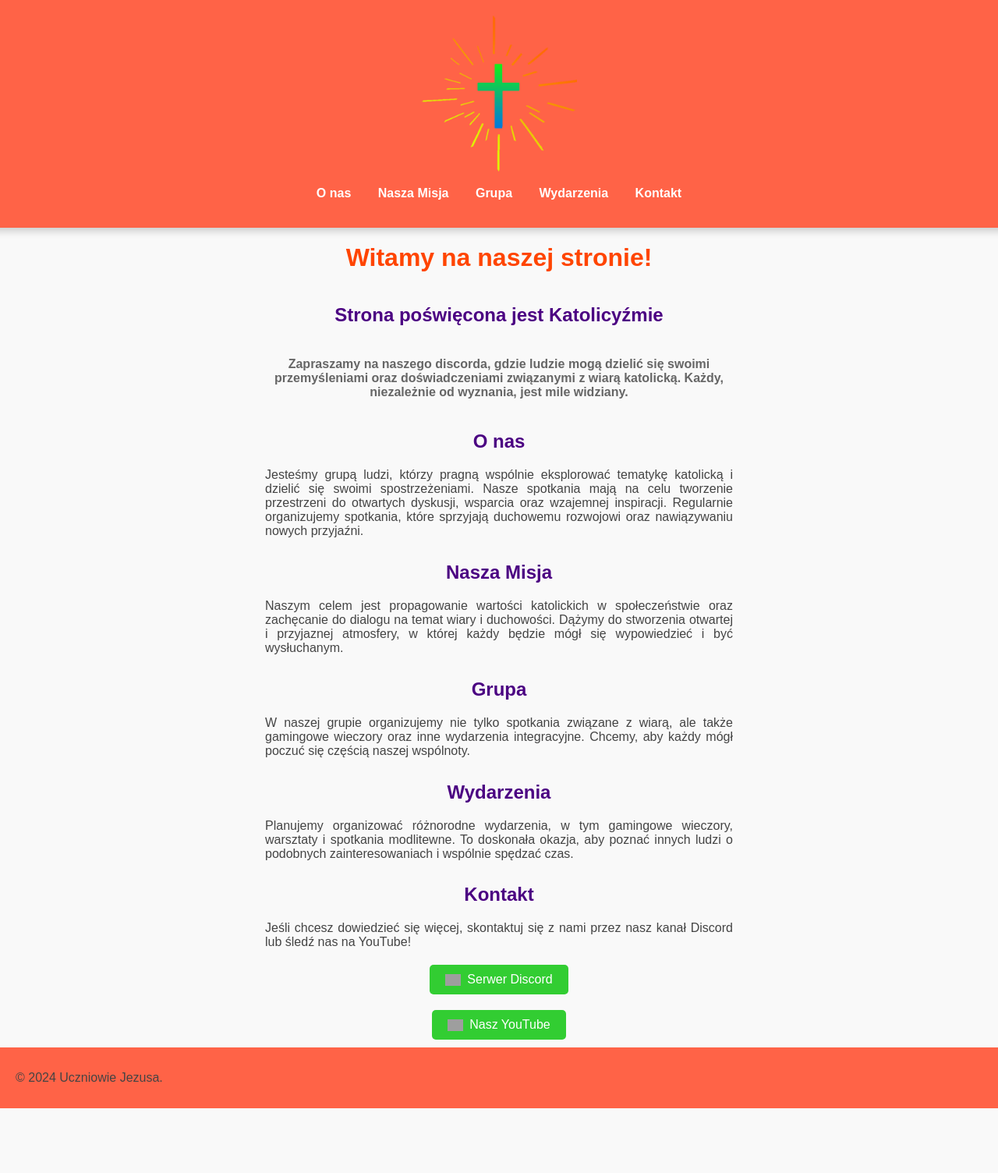
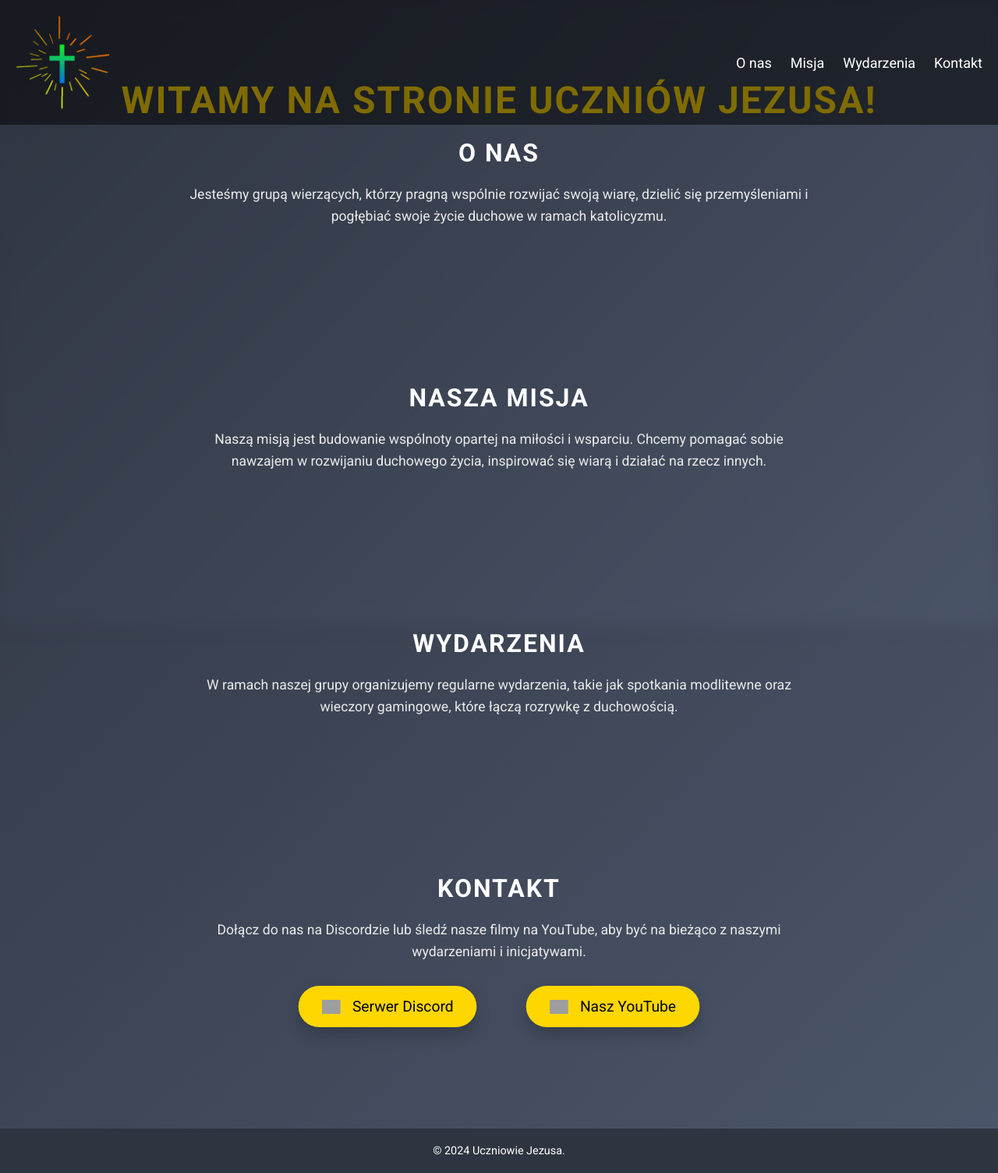
Before and after one commit to Jacobeagle/krzew-zycia, a plain HTML site: page index.html in a window 1280 px wide. Shown: the whole page at 78% size. Before the commit the page ends 1421 px from the top, so only its background shows below. Drawn offline with Linux system fonts and the light colour scheme; grey boxes are pictures that could not be loaded.

Commit message:
Update index.html

```diff
--- a/index.html
+++ b/index.html
@@ -1,183 +1,244 @@
 <!DOCTYPE html>
 <html lang="pl">
 <head>
-    <link rel="icon" href="logo.png">
     <meta charset="UTF-8">
     <meta name="viewport" content="width=device-width, initial-scale=1.0">
     <title>Uczniowie Jezusa</title>
-    <meta name="description" content="Strona poświęcona grupie ludzi zainteresowanych katolicyzmem. Dołącz do nas na Discordzie, aby dzielić się przemyśleniami i doświadczeniami związanymi z wiarą katolicką.">
-    <meta name="keywords" content="katolicyzm, grupa, wiara, społeczność, Discord, Uczniowie Jezusa, gaming, wspólnota, modlitwa, rozmowy, religia, wartości, edukacja, wydarzenia, duchowość, chrześcijaństwo, integracja, wsparcie, doświadczenie, prelekcje, warsztaty, przyjaźń, spotkania, hobbystyczne, zainteresowania, rozwój osobisty, katolickie, nauki, Biblia, dialog, porady, pytania, inspiracje, odpowiedzi, mentoring, wspólne gry">
-    <meta name="author" content="Uczniowie Jezusa">
-    <meta name="robots" content="index, follow">
-    <meta name="language" content="pl">
-    <meta name="rating" content="General">
-    <meta name="theme-color" content="#FF6347"> <!-- Kolor pomidora -->
-    <meta property="og:title" content="Uczniowie Jezusa">
-    <meta property="og:description" content="Strona poświęcona grupie ludzi zainteresowanych katolicyzmem.">
-    <meta property="og:type" content="website">
-    <meta property="og:url" content="https://twojastrona.pl">
-    <meta property="og:image" content="logo.png">
-    <meta property="og:site_name" content="Uczniowie Jezusa">
-    <meta name="twitter:card" content="summary_large_image">
-    <meta name="twitter:title" content="Uczniowie Jezusa">
-    <meta name="twitter:description" content="Dołącz do naszej grupy i wspólnie eksploruj tematykę katolicką.">
-    <meta name="twitter:image" content="logo.png">
-    <meta name="twitter:site" content="@UczniowieJezusa">
-    <meta name="twitter:creator" content="@UczniowieJezusa">
+    <meta name="description" content="Grupa katolicka, która organizuje spotkania, gamingowe wieczory i wspiera duchowy rozwój. Dołącz do nas na Discordzie i YouTube.">
+    <meta name="keywords" content="katolicyzm, chrześcijaństwo, duchowość, modlitwa, gaming, Discord, YouTube, wspólnota">
+
+    <!-- Google Fonts -->
+    <link href="https://fonts.googleapis.com/css2?family=Roboto:wght@400;700&display=swap" rel="stylesheet">
+
     <style>
-        body {
-            font-family: 'Arial', sans-serif;
-            background-color: #f9f9f9; /* Jasne tło */
-            color: #333;
+        * {
             margin: 0;
             padding: 0;
+            box-sizing: border-box;
+        }
+
+        body {
+            font-family: 'Roboto', sans-serif;
+            color: #ffffff;
+            background: linear-gradient(135deg, #2e3440, #4c566a);
+            overflow-x: hidden;
+        }
+
+        /* Animowane tło */
+        body::before {
+            content: '';
+            position: absolute;
+            top: 0;
+            left: 0;
+            width: 100%;
+            height: 100%;
+            background: linear-gradient(135deg, rgba(46, 52, 64, 0.8), rgba(76, 86, 106, 0.8));
+            z-index: -1;
+            filter: blur(10px);
+            animation: gradientBackground 10s ease infinite;
+        }
+
+        @keyframes gradientBackground {
+            0% {background-position: 0 0;}
+            50% {background-position: 100% 100%;}
+            100% {background-position: 0 0;}
+        }
+
+        header {
             display: flex;
-            flex-direction: column;
+            justify-content: space-between;
             align-items: center;
+            padding: 20px;
+            background: rgba(0, 0, 0, 0.5);
+            position: fixed;
+            width: 100%;
+            z-index: 1000;
+            transition: background 0.5s, transform 0.5s ease;
+            animation: slideDown 1s ease-in-out;
+        }
+
+        header img {
+            width: 120px;
+            transition: transform 0.5s ease;
+        }
+
+        header img:hover {
+            transform: rotate(360deg);
+        }
+
+        nav a {
+            margin-left: 20px;
+            color: #FFFFFF;
+            text-decoration: none;
+            font-size: 18px;
+            transition: color 0.3s ease, transform 0.5s ease;
+        }
+
+        nav a:hover {
+            color: #FFD700;
+            transform: scale(1.1);
+        }
+
+        header.scrolled {
+            background: rgba(0, 0, 0, 0.8);
+        }
+
+        section {
             text-align: center;
+            padding: 100px 20px;
+            animation: fadeIn 1.5s ease;
         }
-        header {
-            background-color: #FF6347; /* Kolor pomidora */
-            width: 100%;
-            padding: 20px;
-            box-shadow: 0 4px 10px rgba(0, 0, 0, 0.2);
-            position: relative;
-            animation: fadeIn 1s; /* Animacja wejścia */
+
+        h1, h2 {
+            text-transform: uppercase;
+            letter-spacing: 2px;
+            font-weight: 700;
+            margin-bottom: 20px;
+            opacity: 0;
+            animation: fadeInUp 1s ease forwards;
         }
-        img.logo {
-            width: 200px;
-            height: auto;
+
+        h1 {
+            font-size: 3em;
+            color: #FFD700;
+            animation-delay: 0.2s;
         }
-        nav {
-            margin: 15px 0;
+
+        h2 {
+            font-size: 2em;
+            color: #FFFFFF;
+            animation-delay: 0.4s;
         }
-        nav a {
-            color: white;
-            margin: 0 15px;
-            text-decoration: none;
-            font-weight: bold;
-            transition: color 0.3s, transform 0.3s; /* Przejrzystość i transformacja */
+
+        p {
+            max-width: 800px;
+            margin: 0 auto;
+            color: #eaeaea;
+            font-size: 1.1em;
+            line-height: 1.6;
+            opacity: 0;
+            animation: fadeIn 2s ease forwards;
+            animation-delay: 0.6s;
         }
-        nav a:hover {
-            color: #FFD700; /* Złoty kolor przy najechaniu */
-            transform: scale(1.1); /* Powiększenie przy najechaniu */
+
+        /* Animacje fade-in i fade-in-up */
+        @keyframes fadeIn {
+            0% {opacity: 0;}
+            100% {opacity: 1;}
         }
-        h1 {
-            color: #FF4500; /* Ciemniejszy kolor pomidora */
-            margin-top: 20px;
-            animation: slideIn 1s; /* Animacja wejścia */
+
+        @keyframes fadeInUp {
+            0% {opacity: 0; transform: translateY(30px);}
+            100% {opacity: 1; transform: translateY(0);}
         }
-        h2 {
-            color: #4B0082; /* Indygo */
-            animation: fadeIn 1s;
+
+        @keyframes slideDown {
+            0% {transform: translateY(-100%);}
+            100% {transform: translateY(0);}
         }
-        h4 {
-            color: #666;
-            max-width: 600px;
-            margin: 20px;
-        }
-        p {
-            max-width: 600px;
-            text-align: justify;
-            margin: 10px 20px;
-            color: #444;
-            animation: fadeIn 1s; /* Animacja wejścia */
-        }
+
         .button {
             display: inline-flex;
             align-items: center;
-            background-color: #32CD32; /* Zielony przycisk */
-            color: white;
-            padding: 10px 20px;
+            padding: 15px 30px;
+            margin: 30px;
+            background: #FFD700;
+            color: #000000;
+            font-size: 1.2em;
             border: none;
-            border-radius: 5px;
-            font-size: 16px;
+            border-radius: 50px;
             cursor: pointer;
-            transition: background-color 0.3s, transform 0.3s; /* Przejrzystość i transformacja */
-            margin: 10px;
             text-decoration: none;
+            transition: transform 0.3s, background-color 0.3s, box-shadow 0.5s ease;
+            box-shadow: 0px 10px 20px rgba(0, 0, 0, 0.2);
+            animation: pulse 2s infinite;
         }
+
         .button:hover {
-            background-color: #228B22; /* Ciemniejszy odcień zielonego przy najechaniu */
-            transform: scale(1.05); /* Powiększenie przy najechaniu */
+            transform: translateY(-5px) scale(1.1);
+            background-color: #FFA500;
+            box-shadow: 0px 15px 25px rgba(0, 0, 0, 0.4);
         }
+
         .button img {
-            width: 20px;
-            margin-right: 8px;
+            margin-right: 15px;
+            width: 24px;
         }
+
+        @keyframes pulse {
+            0% {transform: scale(1);}
+            50% {transform: scale(1.05);}
+            100% {transform: scale(1);}
+        }
+
         footer {
-            margin-top: auto;
+            background: #2e3440;
+            color: #FFFFFF;
             padding: 20px;
             text-align: center;
-            background-color: #FF6347; /* Kolor pomidora */
-            color: white;
-            width: 100%;
+            font-size: 0.9em;
+            animation: fadeIn 2s ease;
         }
-        @keyframes fadeIn {
-            from { opacity: 0; }
-            to { opacity: 1; }
+
+        /* Animacja smooth scroll */
+        html {
+            scroll-behavior: smooth;
         }
-        @keyframes slideIn {
-            from { transform: translateY(-20px); opacity: 0; }
-            to { transform: translateY(0); opacity: 1; }
-        }
+
     </style>
+
     <script>
-        function otworzLink(url) {
-            window.open(url, "_blank"); // Otwiera link w nowej karcie
-        }
+        window.onscroll = function() {
+            const header = document.querySelector('header');
+            if (window.pageYOffset > 50) {
+                header.classList.add('scrolled');
+            } else {
+                header.classList.remove('scrolled');
+            }
+        };
     </script>
 </head>
+
 <body>
     <header>
-        <img src="logo.png" alt="Logo Mojej Strony" class="logo">
+        <img src="logo.png" alt="Logo strony">
         <nav>
             <a href="#about">O nas</a>
-            <a href="#mission">Nasza Misja</a>
-            <a href="#community">Grupa</a>
+            <a href="#mission">Misja</a>
             <a href="#events">Wydarzenia</a>
             <a href="#contact">Kontakt</a>
         </nav>
     </header>
 
-    <h1>Witamy na naszej stronie!</h1>
-    <h2>Strona poświęcona jest Katolicyźmie</h2>
-    <h4>Zapraszamy na naszego discorda, gdzie ludzie mogą dzielić się swoimi przemyśleniami oraz doświadczeniami związanymi z wiarą katolicką. Każdy, niezależnie od wyznania, jest mile widziany.</h4>
-
     <section id="about">
+        <h1>Witamy na stronie Uczniów Jezusa!</h1>
         <h2>O nas</h2>
-        <p>Jesteśmy grupą ludzi, którzy pragną wspólnie eksplorować tematykę katolicką i dzielić się swoimi spostrzeżeniami. Nasze spotkania mają na celu tworzenie przestrzeni do otwartych dyskusji, wsparcia oraz wzajemnej inspiracji. Regularnie organizujemy spotkania, które sprzyjają duchowemu rozwojowi oraz nawiązywaniu nowych przyjaźni.</p>
+        <p>Jesteśmy grupą wierzących, którzy pragną wspólnie rozwijać swoją wiarę, dzielić się przemyśleniami i pogłębiać swoje życie duchowe w ramach katolicyzmu.</p>
     </section>
 
     <section id="mission">
         <h2>Nasza Misja</h2>
-        <p>Naszym celem jest propagowanie wartości katolickich w społeczeństwie oraz zachęcanie do dialogu na temat wiary i duchowości. Dążymy do stworzenia otwartej i przyjaznej atmosfery, w której każdy będzie mógł się wypowiedzieć i być wysłuchanym.</p>
-    </section>
-
-    <section id="community">
-        <h2>Grupa</h2>
-        <p>W naszej grupie organizujemy nie tylko spotkania związane z wiarą, ale także gamingowe wieczory oraz inne wydarzenia integracyjne. Chcemy, aby każdy mógł poczuć się częścią naszej wspólnoty.</p>
+        <p>Naszą misją jest budowanie wspólnoty opartej na miłości i wsparciu. Chcemy pomagać sobie nawzajem w rozwijaniu duchowego życia, inspirować się wiarą i działać na rzecz innych.</p>
     </section>
 
     <section id="events">
         <h2>Wydarzenia</h2>
-        <p>Planujemy organizować różnorodne wydarzenia, w tym gamingowe wieczory, warsztaty i spotkania modlitewne. To doskonała okazja, aby poznać innych ludzi o podobnych zainteresowaniach i wspólnie spędzać czas.</p>
+        <p>W ramach naszej grupy organizujemy regularne wydarzenia, takie jak spotkania modlitewne oraz wieczory gamingowe, które łączą rozrywkę z duchowością.</p>
     </section>
 
     <section id="contact">
         <h2>Kontakt</h2>
-        <p>Jeśli chcesz dowiedzieć się więcej, skontaktuj się z nami przez nasz kanał Discord lub śledź nas na YouTube!</p>
+        <p>Dołącz do nas na Discordzie lub śledź nasze filmy na YouTube, aby być na bieżąco z naszymi wydarzeniami i inicjatywami.</p>
+        <a href="https://discord.gg/6CzB9uKZC3" class="button">
+            <img src="https://seeklogo.com/images/D/discord-black-logo-733DD6B9B0-seeklogo.com.png" alt="Discord Logo"> Serwer Discord
+        </a>
+        <a href="https://www.youtube.com/@UczniowieJezusa" class="button">
+            <img src="https://upload.wikimedia.org/wikipedia/commons/4/42/YouTube_icon_%282013-2017%29.png" alt="YouTube Logo"> Nasz YouTube
+        </a>
     </section>
 
-    <a href="https://discord.gg/6CzB9uKZC3" class="button">
-        <img src="https://seeklogo.com/images/D/discord-black-logo-733DD6B9B0-seeklogo.com.png" alt="Logo Discorda"> Serwer Discord
-    </a>
-    <a href="https://www.youtube.com/@UczniowieJezusa" class="button">
-        <img src="https://upload.wikimedia.org/wikipedia/commons/4/42/YouTube_icon_%282013-2017%29.png" alt="Logo YouTube"> Nasz YouTube
-    </a>
-
     <footer>
-        <p>&copy; 2024 Uczniowie Jezusa.</p>
+        &copy; 2024 Uczniowie Jezusa.
     </footer>
 </body>
 </html>
```
